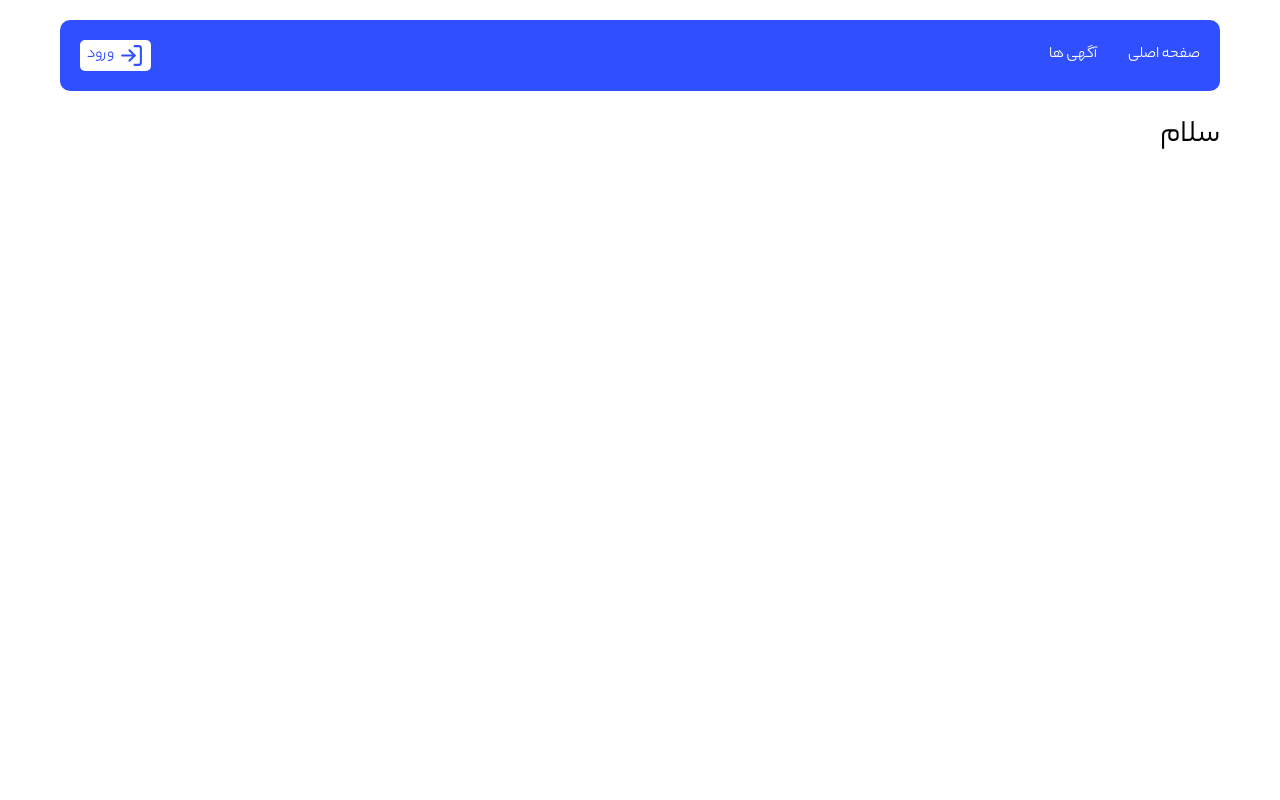
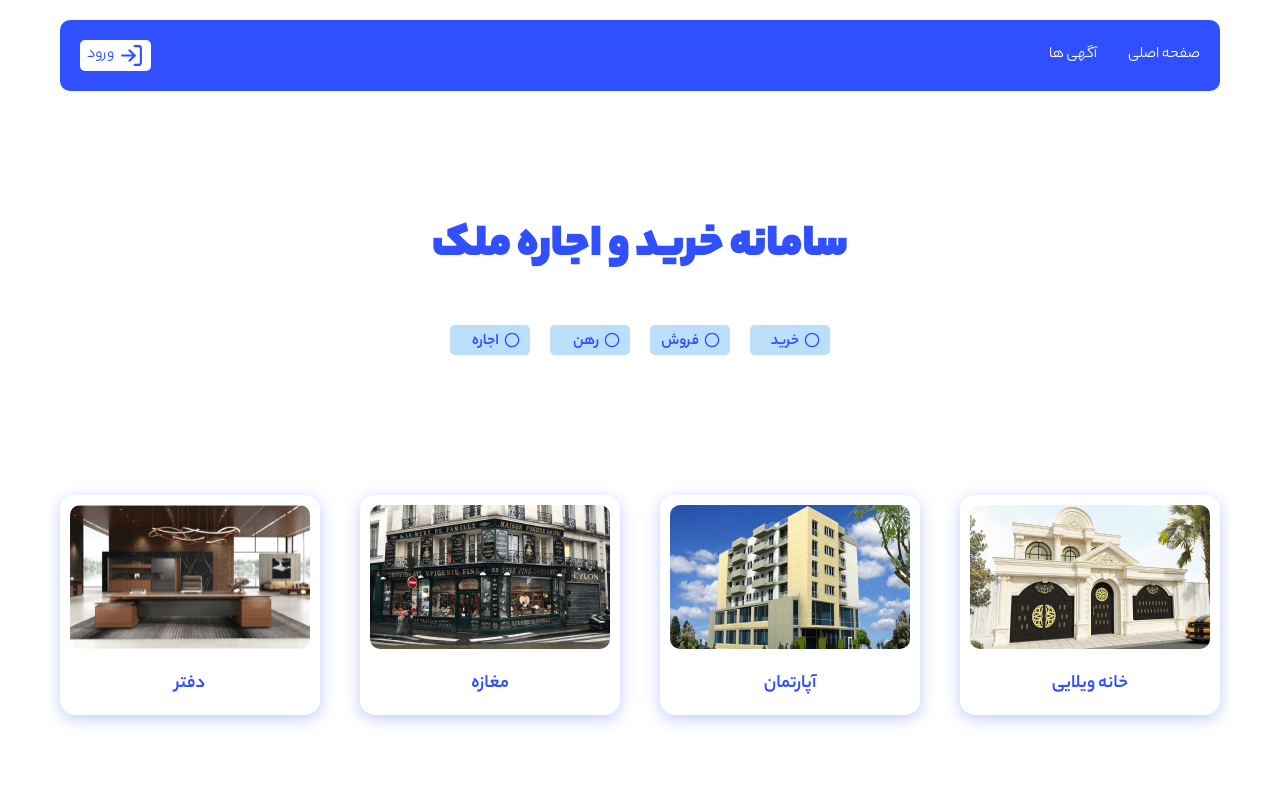
Before and after one commit to zahra-shahriaripour82/Real-Estate-Project, a Next.js app: page / in a window 1280 px wide. Shown: the top 800 px of the page. Built offline with nearby package versions, Linux system fonts and the light colour scheme; no server answers.

Commit message:
Add:homepage.tsx:add category card

```diff
--- a/src/app/page.tsx
+++ b/src/app/page.tsx
@@ -1,13 +1,5 @@
-
-
+import HomePage from "@/template/homePage/HomePage";
 
 export default function Home() {
-  return (
-
-      <main >
-        <h1>سلام</h1>
-
-      </main>
-
-  );
+  return <HomePage />;
 }
--- /dev/null
+++ b/src/components/module/categoryCard/CategoryCard.module.css
@@ -0,0 +1,25 @@
+.card {
+  box-shadow: #304ffe4a 0px 4px 15px;
+  /* border: 2px solid #304ffe; */
+  border-radius: 15px;
+  overflow: hidden;
+  padding: 10px;
+  transition: all ease-in 0.1s;
+  margin: 10px 0;
+}
+
+.card:hover {
+  transform: rotate(-5deg);
+}
+
+.card img {
+  border-radius: 10px;
+}
+
+.card p {
+  font-size: 1.2rem;
+  font-weight: 400;
+  color: #304ffe;
+  text-align: center;
+  margin: 10px 0 5px;
+}
--- /dev/null
+++ b/src/components/module/categoryCard/CategoryCard.tsx
@@ -0,0 +1,24 @@
+import React from "react";
+import styles from "@/module/categoryCard/categoryCard.module.css";
+import Link from "next/link";
+import Image from "next/image";
+import { categorycardProps } from "@/utils/types/Types";
+
+function CategoryCard({ title, name }: categorycardProps) {
+  return (
+    <div className={styles.card}>
+      <Link href="/">
+        <Image
+          src={`/images/${name}.png`}
+          alt={title}
+          priority={true}
+          height={144}
+          width={240}
+        />
+        <p>{title}</p>
+      </Link>
+    </div>
+  );
+}
+
+export default CategoryCard;
--- a/src/components/template/homePage/HomePage.module.css
+++ b/src/components/template/homePage/HomePage.module.css
@@ -4,5 +4,105 @@
   align-items: center;
   border-radius: 10px;
   padding: 20px;
-  margin: 100px 8;
+  margin: 100px 0;
 }
+
+.desc {
+  width: 100%;
+  text-align: center;
+  color: #304ffe;
+}
+
+.desc h1 {
+  font-weight: 700;
+  font-size: 3rem;
+  margin-bottom: 30px;
+}
+
+.desc ul {
+  list-style: none;
+  display: flex;
+  justify-content: center;
+  flex-wrap: wrap;
+}
+
+.desc li {
+  display: flex;
+  align-items: center;
+  width: 80px;
+  margin: 10px;
+  background-color: #bbdefb;
+  padding: 5px 10px;
+  border-radius: 5px;
+}
+
+.desc span {
+  font-weight: 400;
+  margin-right: 5px;
+  height: 20px;
+}
+
+.categories {
+  display: flex;
+  justify-content: space-between;
+  flex-wrap: wrap;
+  margin: 50px 0;
+}
+
+.city {
+  margin: 100px 0;
+}
+
+.city h3 {
+  font-weight: 600;
+  font-size: 2rem;
+  text-align: center;
+  color: #304ffe;
+}
+
+.city ul {
+  display: flex;
+  justify-content: space-between;
+  flex-wrap: wrap;
+  margin-top: 50px;
+  list-style: none;
+}
+
+.city li {
+  background-color: #bbdefb;
+  color: #304ffe;
+  font-size: 1.2rem;
+  width: 250px;
+  margin: 10px 0;
+  display: flex;
+  justify-content: center;
+  align-items: center;
+  padding: 10px;
+  border-radius: 10px;
+}
+
+.city span {
+  height: 30px;
+  margin-right: 15px;
+  font-weight: 400;
+}
+
+@media (max-width: 1000px) {
+  .banner {
+    flex-direction: column-reverse;
+  }
+}
+
+@media (max-width: 600px) {
+  .desc h1 {
+    font-size: 2.5rem;
+  }
+
+  .categories {
+    justify-content: center;
+  }
+
+  .city ul {
+    justify-content: center;
+  }
+}
--- a/src/components/template/homePage/HomePage.tsx
+++ b/src/components/template/homePage/HomePage.tsx
@@ -1,5 +1,31 @@
+import { categoryCardData, services } from "@/constants/HomePageConstants";
+import CategoryCard from "@/module/categoryCard/categoryCard";
+
+import styles from "@/template/homePage/HomePage.module.css";
+import { FiCircle } from "react-icons/fi";
 function HomePage() {
-  return <div>HomePage</div>;
+  return (
+    <div>
+      <div className={styles.banner}>
+        <div className={styles.desc}>
+          <h1>سامانه خرید و اجاره ملک</h1>
+          <ul>
+            {services.map((service) => (
+              <li key={service}>
+                <FiCircle />
+                <span>{service}</span>
+              </li>
+            ))}
+          </ul>
+        </div>
+      </div>
+      <div className={styles.categories}>
+        {categoryCardData.map((category, i) => (
+          <CategoryCard key={i} name={category.name} title={category.title} />
+        ))}
+      </div>
+    </div>
+  );
 }
 
 export default HomePage;
--- /dev/null
+++ b/src/constants/HomePageConstants.ts
@@ -0,0 +1,20 @@
+const services = ["خرید ", "فروش ", "رهن", "اجاره"];
+const cities = [
+  "تهران ",
+  "سنندج ",
+  "اهواز",
+  "کرمان",
+  "سیرجان",
+  "کرمانشاه",
+  "شیراز",
+  "اصفهان",
+];
+
+const categoryCardData = [
+  { title: "خانه ویلایی", name: "villa" },
+  { title: "آپارتمان", name: "apartment" },
+  { title: "مغازه", name: "store" },
+  { title: "دفتر", name: "office" },
+];
+
+export { services, cities,categoryCardData };
```
Also changed, not shown: src/utils/types/Types.tsx (+29 -25 lines).
